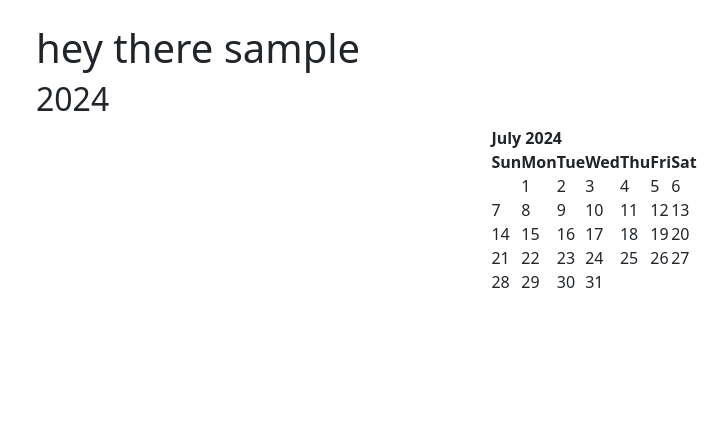
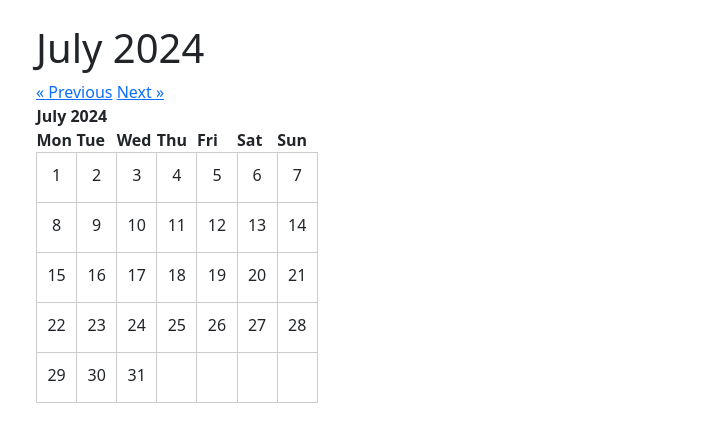
Before and after one commit to wolf-math/TM_Hangout, a Django app: page /planner/ in a window 1280 px wide. Shown: the part 56-498 px from the top of the page, without its empty margins (46-774 px from the left). Run offline with Django 4.2, Linux system fonts and the light colour scheme; the visitor is signed in with stand-in values (Sample User, id 1); data that the repository does not hold is empty.

Commit message:
forward and back buttons

```diff
--- a/home/templates/base.html
+++ b/home/templates/base.html
@@ -9,6 +9,28 @@
     <link href="https://cdn.jsdelivr.net/npm/bootstrap@5.3.2/dist/css/bootstrap.min.css" rel="stylesheet" integrity="sha384-T3c6CoIi6uLrA9TneNEoa7RxnatzjcDSCmG1MXxSR1GAsXEV/Dwwykc2MPK8M2HN" crossorigin="anonymous">
     <link rel="stylesheet" href="https://cdnjs.cloudflare.com/ajax/libs/font-awesome/6.5.2/css/all.min.css">
     <link rel="shortcut icon" type="image/png" href="{% static 'images/cv.png' %}">
+
+    <style>
+        .filled {
+            background-color: #e0e0e0;
+        }
+        .day {
+            display: block;
+            text-align: center;
+            margin-bottom: 5px;
+        }
+        td {
+            width: 14%;
+            vertical-align: top;
+            border: 1px solid #ccc;
+            padding: 10px;
+            min-height: 25%;
+        }
+        ul {
+            list-style-type: none;
+            padding: 0;
+        }
+    </style>
 
     {% block head %}
     {% endblock %}
--- a/home/templates/home.html
+++ b/home/templates/home.html
@@ -11,10 +11,10 @@
     {% include 'navbar.html' %}
     {% comment %} <div class="jumbotron" style="background: url({% static 'images/resumaker.png' %}) no-repeat center center; background-size: cover; height: 90vh"> {% endcomment %}
       <div class="container">
-        <h1 class="display-4">David Planner</h1>
+        <h1 class="display-4">Planner</h1>
         <p class="lead">Let's have some fun.</p>
         <hr class="my-4">
-        <p>Schedule a time to hang out with David.</p>
+        <p>Schedule a time to hang out.</p>
       </div>
     {% comment %} </div> {% endcomment %}
     <script src="https://cdn.jsdelivr.net/npm/bootstrap@5.3.2/dist/js/bootstrap.bundle.min.js" integrity="sha384-C6RzsynM9kWDrMNeT87bh95OGNyZPhcTNXj1NW7RuBCsyN/o0jlpcV8Qyq46cDfL" crossorigin="anonymous"></script>
--- a/planner/templates/planner.html
+++ b/planner/templates/planner.html
@@ -1,11 +1,15 @@
 {% extends "base.html" %}
 {% block content %}
 
-<h1>hey there {{user}}</h1>
-<h2>{{month}} {{year}}</h2>
+{% comment %} <h1>hey there {{user}}</h1> {% endcomment %}
 
-<center>
-{{ cal|safe }}
-</center>
+<h1>{{ month }} {{ year }}</h1>
+    <div>
+        <a href="{% url 'planner:planner' prev_year prev_month %}">&laquo; Previous</a>
+        <a href="{% url 'planner:planner' next_year next_month %}">Next &raquo;</a>
+    </div>
+    <div>
+        {{ cal|safe }}
+    </div>
 
 {% endblock %}
--- /dev/null
+++ b/planner/utils.py
@@ -0,0 +1,41 @@
+# utils.py
+
+from calendar import HTMLCalendar
+from datetime import datetime
+from django.urls import reverse
+
+class EventCalendar(HTMLCalendar):
+    def __init__(self, events):
+        super().__init__()
+        self.events = self.group_by_day(events)
+
+    def group_by_day(self, events):
+        grouped_events = {}
+        for event in events:
+            day = event.event_date.day
+            if day in grouped_events:
+                grouped_events[day].append(event)
+            else:
+                grouped_events[day] = [event]
+        return grouped_events
+
+    def formatday(self, day, weekday):
+        if day != 0:
+            cssclass = self.cssclasses[weekday]
+            if day in self.events:
+                cssclass += ' filled'
+                body = []
+                for event in self.events[day]:
+                    event_url = reverse('planner:event', args=[event.id])
+                    event_time = event.event_date.strftime('%H:%M')
+                    body.append(f'<li><a href="{event_url}">{event.name} ({event_time})</a></li>')
+                return self.day_cell(cssclass, f'<span class="day">{day}</span> <ul> {"".join(body)} </ul>')
+            return self.day_cell(cssclass, f'<span class="day">{day}</span>')
+        return self.day_cell('noday', ' ')
+
+    def day_cell(self, cssclass, body):
+        return f'<td class="{cssclass}">{body}</td>'
+
+    def formatmonth(self, year, month):
+        self.year, self.month = year, month
+        return super().formatmonth(year, month)
--- a/planner/views.py
+++ b/planner/views.py
@@ -1,12 +1,15 @@
 from django.shortcuts import render, get_object_or_404, redirect
 from django.contrib.auth.decorators import login_required
-from django.contrib import messages
+# from django.contrib import messages
 import calendar
 from calendar import HTMLCalendar
 from datetime import datetime
 from .models import Event
 from .forms import EventForm
-from django.http import HttpResponseRedirect, HttpResponseForbidden
+# from django.http import HttpResponseRedirect, HttpResponseForbidden
+from .utils import EventCalendar
+from datetime import datetime, timedelta
+
 
 @login_required
 def planner(request):
@@ -14,36 +17,50 @@
     year = now.year
     month_number = now.month
 
-    cal = HTMLCalendar(calendar.SUNDAY).formatmonth(year, month_number)
+    # Get events for the current month
+    events = Event.objects.filter(event_date__year=year, event_date__month=month_number)
+
+    # Create calendar
+    cal = EventCalendar(events).formatmonth(year, month_number)
 
     return render(request, 'planner.html', {
         "name": request.user,
         "year": year,
-        "month": month,
+        "month": now.strftime('%B'),
         "cal": cal
     })
 
 @login_required
-def month(request, year = None, month = None):
-    print("YEAR", year)
-    print("MONTH", month)
-    if year is None:
-        year = datetime.now().year
-    if month is None:
-        month = datetime.now().strftime('%B')
+def month(request, year=None, month=None):
+    if year is None or month is None:
+        now = datetime.now()
+        year = now.year
+        month = now.month
+    else:
+        month_number = list(calendar.month_name).index(month.title())
+        year = int(year)
+        month = month_number
 
-    # Convert month from name to number
-    month_number = list(calendar.month_name).index(month.title())
-    month_number = int(month_number)
+    # Calculate previous and next month
+    first_day = datetime(year, month, 1)
+    last_month = (first_day - timedelta(days=1)).replace(day=1)
+    next_month = (first_day + timedelta(days=32)).replace(day=1)
+
+    # Get events for the specified month
+    events = Event.objects.filter(event_date__year=year, event_date__month=month)
 
     # Create calendar
-    cal = HTMLCalendar(calendar.SUNDAY).formatmonth(year, month_number)
+    cal = EventCalendar(events).formatmonth(year, month)
 
     return render(request, 'planner.html', {
         "name": request.user,
         "year": year,
-        "month": month,
-        "cal": cal
+        "month": calendar.month_name[month],
+        "cal": cal,
+        "prev_year": last_month.year,
+        "prev_month": last_month.strftime('%B'),
+        "next_year": next_month.year,
+        "next_month": next_month.strftime('%B')
     })
 
 @login_required
```
